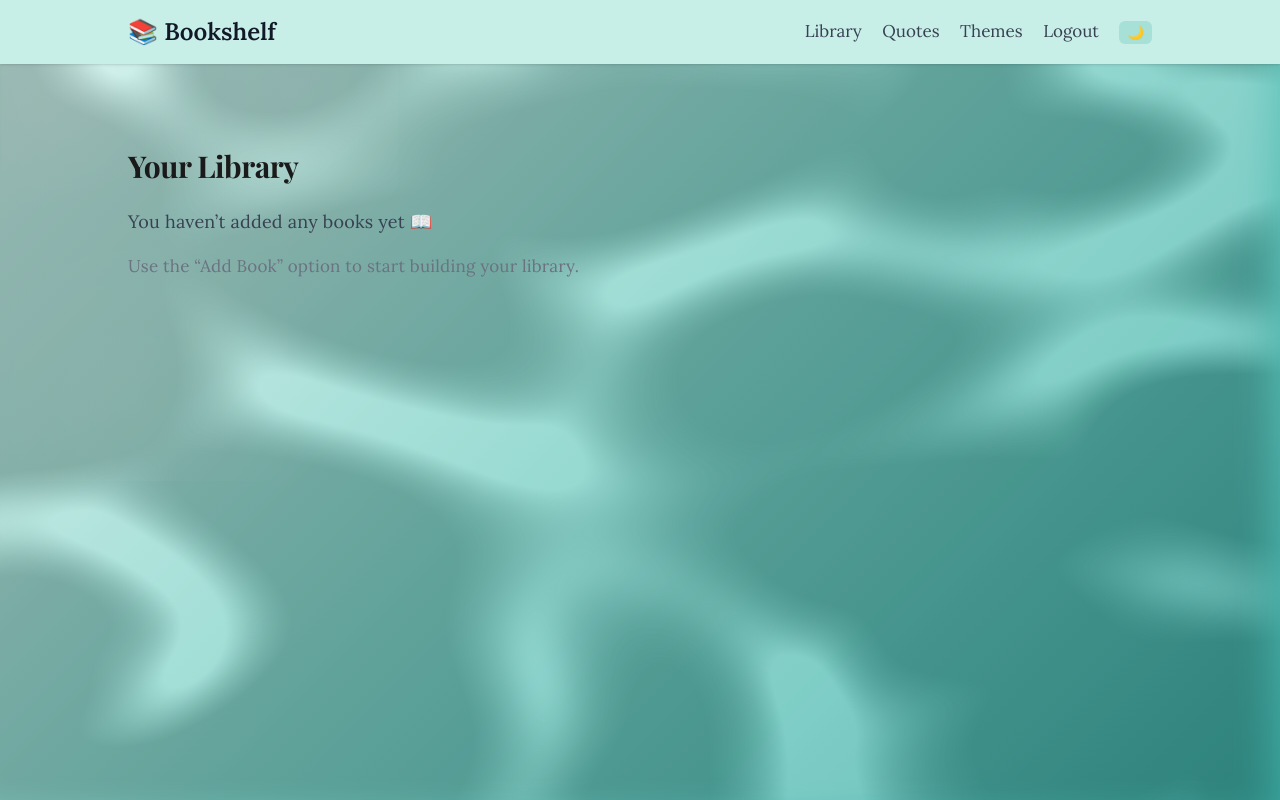
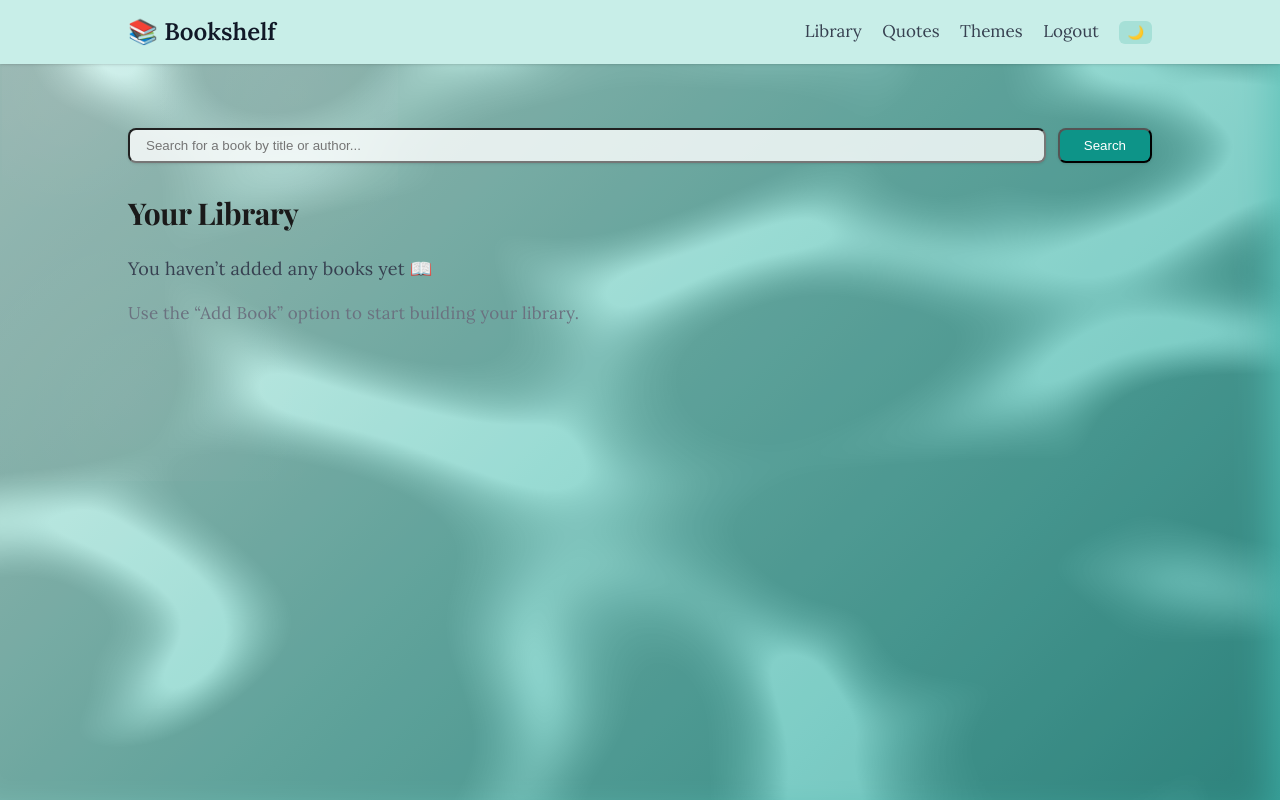
Before and after one commit to ash-valley/bookshelf, a Flask app: page /library in a window 1280 px wide. Run offline with Flask 3, Linux system fonts and the light colour scheme; the visitor is signed in with stand-in values (Sample User, id 1); data that the repository does not hold is empty; some libraries are stand-ins or nearby versions.

Commit message:
- Add search UI to Library page - Implement hybrid layout search_results.html - Parse extended metadata (year, genres) from Google Books API - Add /add-to-library POST route with metadata handling - Connect search results to database insertion flow - Successfully added and displayed first real book in user library

```diff
--- a/app.py
+++ b/app.py
@@ -6,6 +6,7 @@ import os
 from forms import RegistrationForm, LoginForm
 from models import db, User, Book, Quote  # import your database object
 from werkzeug.security import generate_password_hash, check_password_hash
+import requests
 
 from datetime import date
 import random
@@ -85,6 +86,88 @@ def library():
     books = Book.query.filter_by(user_id=current_user.id).all()
 
     return render_template('library.html', books=books)
+
+
+@app.route('/search-books')
+@login_required
+def search_books():
+    query = request.args.get('q')
+
+    # If no search term given, just show an empty page
+    if not query:
+        return render_template('search_results.html', books=[])
+
+    # Google Books API endpoint
+    url = "https://www.googleapis.com/books/v1/volumes"
+    params = {"q": query, "maxResults": 10}
+
+    response = requests.get(url, params=params)
+
+    if response.status_code != 200:
+        flash("Something went wrong while searching for books.", "danger")
+        return render_template('search_results.html', books=[])
+
+    data = response.json()
+
+    books = []
+
+    if "items" in data:
+        for item in data["items"]:
+            info = item.get("volumeInfo", {})
+
+            published = info.get("publishedDate", "")
+            year = published[:4] if len(published) >= 4 and published[:4].isdigit() else ""
+
+            categories = info.get("categories", [])
+            genres = ", ".join(categories) if categories else ""
+
+            books.append({
+                "id": item.get("id"),
+                "title": info.get("title"),
+                "authors": ", ".join(info.get("authors", [])),
+                "description": info.get("description", ""),
+                "thumbnail": info.get("imageLinks", {}).get("thumbnail"),
+                "year": year,
+                "genres": genres
+            })
+
+
+    return render_template("search_results.html", books=books, query=query)
+
+
+@app.route('/add-to-library', methods=['POST'])
+@login_required
+def add_to_library():
+    title = request.form.get("title")
+    author = request.form.get("author")
+    cover_url = request.form.get("cover_url")
+    description = request.form.get("description")
+    year = request.form.get("year")
+    genres = request.form.get("genres")
+
+    # Quick validation
+    if not title:
+        flash("Book must have a title.", "danger")
+        return redirect(url_for('library'))
+
+    # Create new Book object
+    new_book = Book(
+        title=title,
+        author=author,
+        cover_url=cover_url,
+        description=description,
+        year=year,
+        genres=genres,
+        status="to-read",  # Default status
+        user_id=current_user.id
+    )
+
+    # Save to DB
+    db.session.add(new_book)
+    db.session.commit()
+
+    flash(f'"{title}" added to your library!', "success")
+    return redirect(url_for('library'))
 
 
 @app.route('/quotes')
@@ -167,5 +250,6 @@ def set_theme(theme):
     return ("", 204)
 
 
+
 if __name__ == '__main__':
     app.run(debug=True)
--- a/models.py
+++ b/models.py
@@ -29,6 +29,8 @@ class Book(db.Model):
     cover_url = db.Column(db.String(500))
     description = db.Column(db.Text)
     status = db.Column(db.String(20))   # possible values: read / reading / to-read
+    year = db.Column(db.String(10))
+    genres = db.Column(db.String(500))
 
     # relationship back to the owner (User)
     user_id = db.Column(db.Integer, db.ForeignKey('user.id'), nullable=False)
--- a/templates/library.html
+++ b/templates/library.html
@@ -3,6 +3,24 @@
 
 {% block content %}
 <div class="py-8">
+
+    <!-- Search Bar -->
+    <form action="/search-books" method="GET" class="mb-8">
+        <div class="flex gap-3">
+            <input
+                type="text"
+                name="q"
+                placeholder="Search for a book by title or author..."
+                class="flex-grow px-4 py-2 rounded-lg bg-white/80 dark:bg-gray-700/60 shadow focus:outline-none"
+                required
+            >
+            <button
+                type="submit"
+                class="px-6 py-2 rounded-lg bg-teal-600 hover:bg-teal-700 text-white shadow">
+                Search
+            </button>
+        </div>
+    </form>
 
     <h1 class="text-3xl font-bold mb-6">Your Library</h1>
 
```
Also changed, not shown: templates/search_results.html (added, +64 -0 lines), forms.py (line endings or trailing spaces).
